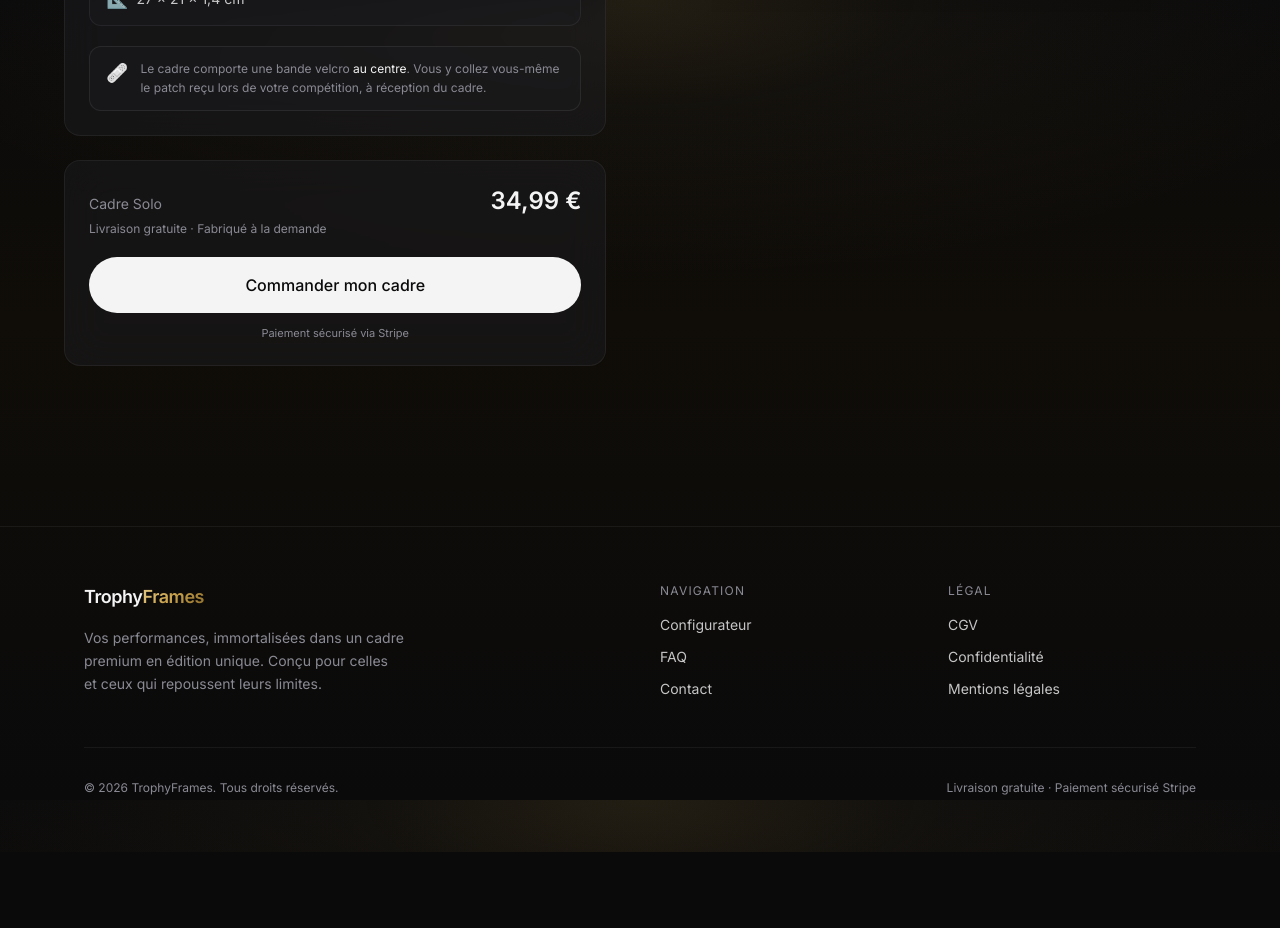
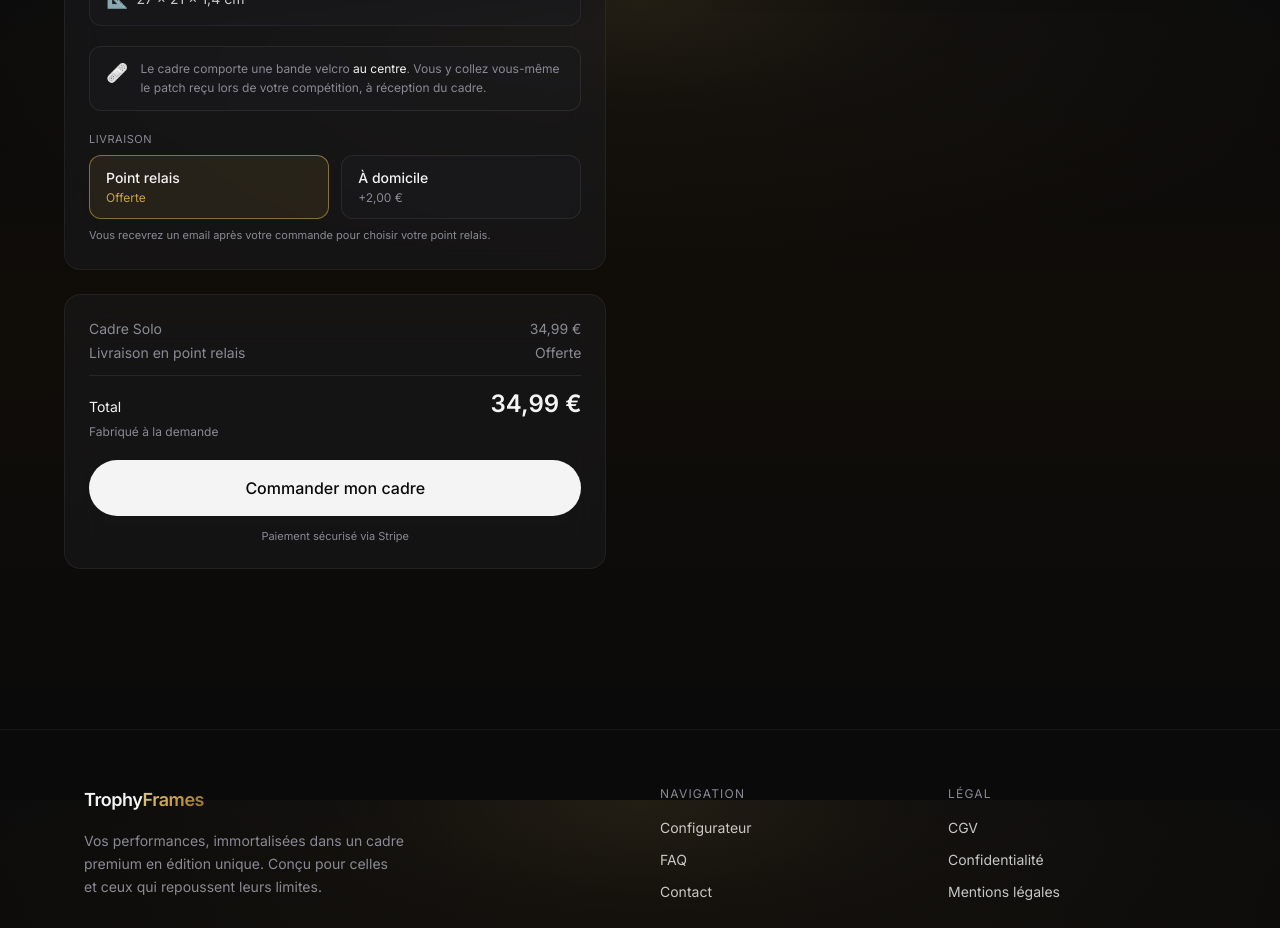
Before and after one commit to nathanwolf777/Nathan2, a Next.js app: page /configurateur in a window 1280 px wide. Shown: the part 800-1728 px from the top of the page. Before the commit the page ends 1652 px from the top, so only its background shows below. Built offline with nearby package versions, Linux system fonts and the light colour scheme; no server answers.

Commit message:
Add files via upload

```diff
--- a/src/app/api/checkout/route.ts
+++ b/src/app/api/checkout/route.ts
@@ -1,6 +1,13 @@
 import { NextRequest, NextResponse } from "next/server";
 import { stripe } from "@/lib/stripe";
-import { priceFor, labelFor, isDuoType, FrameConfig } from "@/data/product";
+import {
+  priceFor,
+  labelFor,
+  isDuoType,
+  shippingCost,
+  shippingLabel,
+  FrameConfig,
+} from "@/data/product";
 
 export async function POST(req: NextRequest) {
   try {
@@ -33,6 +40,21 @@ export async function POST(req: NextRequest) {
           },
           quantity: 1,
         },
+        // Shipping as its own line so the customer sees the breakdown.
+        ...(shippingCost(config.shipping) > 0
+          ? [
+              {
+                price_data: {
+                  currency: "eur" as const,
+                  product_data: {
+                    name: shippingLabel(config.shipping),
+                  },
+                  unit_amount: Math.round(shippingCost(config.shipping) * 100),
+                },
+                quantity: 1,
+              },
+            ]
+          : []),
       ],
       shipping_address_collection: {
         allowed_countries: [
@@ -42,6 +64,7 @@ export async function POST(req: NextRequest) {
       },
       metadata: {
         frameConfig: JSON.stringify(compact).slice(0, 490),
+        livraison: shippingLabel(config.shipping),
       },
       success_url: `${baseUrl}/confirmation?session_id={CHECKOUT_SESSION_ID}`,
       cancel_url: `${baseUrl}/configurateur`,
--- a/src/app/confirmation/page.tsx
+++ b/src/app/confirmation/page.tsx
@@ -5,7 +5,12 @@ import { useSearchParams } from "next/navigation";
 import { motion } from "framer-motion";
 import Link from "next/link";
 import FramePreview from "@/components/FramePreview";
-import { FrameConfig, defaultConfig } from "@/data/product";
+import {
+  FrameConfig,
+  defaultConfig,
+  labelFor,
+  shippingLabel,
+} from "@/data/product";
 
 interface Summary {
   id: string;
@@ -98,7 +103,7 @@ function Confirmation() {
                 <Row label="Référence" value={data.id} />
                 <Row
                   label="Modèle"
-                  value={`Cadre ${data.config.type === "duo" ? "Duo" : "Solo"}`}
+                  value={`Cadre ${labelFor(data.config.type)}`}
                 />
                 <Row
                   label="Montant"
@@ -107,8 +112,22 @@ function Confirmation() {
                     currency: "EUR",
                   })}
                 />
-                <Row label="Livraison" value="Gratuite" />
+                <Row
+                  label="Livraison"
+                  value={shippingLabel(data.config.shipping)}
+                />
               </div>
+
+              {data.config.shipping === "relay" && (
+                <div className="rounded-2xl border border-accent/40 bg-accent/[0.07] px-5 py-4 mb-6 text-left">
+                  <p className="text-sm text-pearl leading-relaxed">
+                    Vous avez choisi la{" "}
+                    <span className="font-medium">livraison en point relais</span>.
+                    Vous allez recevoir un email pour choisir le point relais de
+                    votre choix.
+                  </p>
+                </div>
+              )}
               <Link
                 href="/"
                 className="inline-block px-6 py-3 rounded-full bg-pearl text-ink font-medium hover:bg-white transition-colors"
--- a/src/app/page.tsx
+++ b/src/app/page.tsx
@@ -8,7 +8,6 @@ import ReviewsCarousel from "@/components/ReviewsCarousel";
 import ReviewForm from "@/components/ReviewForm";
 import FrameEnterButton from "@/components/FrameEnterButton";
 import HeroMedia from "@/components/HeroMedia";
-import AmbientBackground from "@/components/AmbientBackground";
 import { PRICE_SOLO } from "@/data/product";
 
 const features = [
@@ -70,7 +69,6 @@ const steps = [
 export default function Home() {
   return (
     <div className="relative overflow-x-clip">
-      <AmbientBackground />
       {/* ambient glow */}
       <div className="pointer-events-none absolute top-0 left-1/2 -translate-x-1/2 w-[min(800px,100vw)] h-[500px] sm:h-[800px] rounded-full bg-accent/5 blur-[120px]" />
 
--- a/src/components/Configurator.tsx
+++ b/src/components/Configurator.tsx
@@ -10,6 +10,10 @@ import {
   COUNTRY_LABEL,
   flagEmoji,
   priceFor,
+  totalFor,
+  shippingCost,
+  shippingLabel,
+  SHIPPING_HOME_SURCHARGE,
   labelFor,
   isDuoType,
   FRAME_DIMENSIONS,
@@ -285,23 +289,83 @@ export default function Configurator({
                   du cadre.
                 </p>
               </div>
+
+              {/* delivery choice */}
+              <div>
+                <div className="text-[11px] tracking-wider text-mist uppercase mb-2">
+                  Livraison
+                </div>
+                <div className="grid grid-cols-2 gap-3">
+                  <button
+                    type="button"
+                    onClick={() => update("shipping", "relay")}
+                    className={`rounded-xl border px-4 py-3 text-left transition-all ${
+                      config.shipping === "relay"
+                        ? "border-accent/60 bg-accent/10"
+                        : "border-white/[0.08] bg-smoke/40 hover:border-white/20"
+                    }`}
+                  >
+                    <div className="text-sm font-medium">Point relais</div>
+                    <div className="text-xs text-accent mt-0.5">Offerte</div>
+                  </button>
+                  <button
+                    type="button"
+                    onClick={() => update("shipping", "home")}
+                    className={`rounded-xl border px-4 py-3 text-left transition-all ${
+                      config.shipping === "home"
+                        ? "border-accent/60 bg-accent/10"
+                        : "border-white/[0.08] bg-smoke/40 hover:border-white/20"
+                    }`}
+                  >
+                    <div className="text-sm font-medium">À domicile</div>
+                    <div className="text-xs text-mist mt-0.5">
+                      +{SHIPPING_HOME_SURCHARGE.toFixed(2).replace(".", ",")} €
+                    </div>
+                  </button>
+                </div>
+
+                {config.shipping === "relay" && (
+                  <p className="text-[11px] text-mist leading-relaxed mt-2">
+                    Vous recevrez un email après votre commande pour choisir
+                    votre point relais.
+                  </p>
+                )}
+              </div>
             </div>
 
             {/* order box */}
             <div className="glass rounded-2xl p-6 mt-6">
-              <div className="flex items-baseline justify-between mb-1">
-                <span className="text-sm text-mist">
-                  Cadre {labelFor(config.type)}
-                </span>
-                <span className="text-2xl font-semibold">
+              <div className="flex items-baseline justify-between text-sm text-mist">
+                <span>Cadre {labelFor(config.type)}</span>
+                <span>
                   {priceFor(config.type).toLocaleString("fr-FR", {
                     style: "currency",
                     currency: "EUR",
                   })}
                 </span>
               </div>
-              <div className="text-xs text-mist mb-5">
-                Livraison gratuite · Fabriqué à la demande
+              <div className="flex items-baseline justify-between text-sm text-mist mt-1">
+                <span>{shippingLabel(config.shipping)}</span>
+                <span>
+                  {config.shipping === "home"
+                    ? shippingCost(config.shipping).toLocaleString("fr-FR", {
+                        style: "currency",
+                        currency: "EUR",
+                      })
+                    : "Offerte"}
+                </span>
+              </div>
+              <div className="flex items-baseline justify-between mt-3 pt-3 border-t border-white/[0.08]">
+                <span className="text-sm text-pearl">Total</span>
+                <span className="text-2xl font-semibold">
+                  {totalFor(config.type, config.shipping).toLocaleString(
+                    "fr-FR",
+                    { style: "currency", currency: "EUR" }
+                  )}
+                </span>
+              </div>
+              <div className="text-xs text-mist mb-5 mt-1">
+                Fabriqué à la demande
               </div>
 
               {error && (
--- a/src/components/HeroMedia.tsx
+++ b/src/components/HeroMedia.tsx
@@ -41,10 +41,10 @@ export default function HeroMedia() {
       <motion.div
         animate={{ y: [0, -10, 0] }}
         transition={{ duration: 7, repeat: Infinity, ease: "easeInOut" }}
-        className="relative grid grid-cols-5 gap-2 sm:gap-3 items-stretch"
+        className="relative flex flex-col gap-3"
       >
-        {/* LEFT — video (or placeholder) */}
-        <div className="col-span-3 relative rounded-2xl overflow-hidden shadow-2xl border border-white/[0.06] min-h-[380px]">
+        {/* TOP — the video, full width for maximum presence */}
+        <div className="relative rounded-2xl overflow-hidden shadow-2xl border border-white/[0.06] aspect-video">
           {hasVideo ? (
             <video
               ref={videoRef}
@@ -78,8 +78,8 @@ export default function HeroMedia() {
           />
         </div>
 
-        {/* RIGHT — two stacked photos */}
-        <div className="col-span-2 grid grid-rows-2 gap-2 sm:gap-3">
+        {/* BOTTOM — two photos side by side */}
+        <div className="grid grid-cols-2 gap-3">
           <PhotoTile
             src="/cadre-hero.jpg"
             alt="Cadre souvenir TrophyFrames — modèle Duo"
@@ -109,7 +109,7 @@ function PhotoTile({
     <motion.div
       whileHover={{ scale: 1.03 }}
       transition={{ type: "spring", stiffness: 220, damping: 22 }}
-      className="relative rounded-2xl overflow-hidden shadow-2xl border border-white/[0.06]"
+      className="relative rounded-2xl overflow-hidden shadow-2xl border border-white/[0.06] aspect-[4/5]"
     >
       <Image
         src={src}
--- a/src/data/product.ts
+++ b/src/data/product.ts
@@ -12,6 +12,27 @@ export interface FrameConfig {
   rankingOverall: string; // #OV — classement général
   rankingAge: string; // #AG — classement catégorie d'âge
   showRanking: boolean; // afficher ou non les classements #OV / #AG
+  shipping: ShippingMethod; // mode de livraison choisi
+}
+
+// Modes de livraison. Le point relais est offert, le domicile est majoré.
+export type ShippingMethod = "relay" | "home";
+
+export const SHIPPING_HOME_SURCHARGE = 2;
+
+export function shippingCost(method: ShippingMethod): number {
+  return method === "home" ? SHIPPING_HOME_SURCHARGE : 0;
+}
+
+export function shippingLabel(method: ShippingMethod): string {
+  return method === "home"
+    ? "Livraison à domicile"
+    : "Livraison en point relais";
+}
+
+// Prix total = cadre + livraison.
+export function totalFor(type: FrameType, method: ShippingMethod): number {
+  return priceFor(type) + shippingCost(method);
 }
 
 // Pays figé : France uniquement pour l'instant.
@@ -61,6 +82,7 @@ export const defaultConfig: FrameConfig = {
   rankingOverall: "57",
   rankingAge: "128",
   showRanking: true,
+  shipping: "relay",
 };
 
 export function flagEmoji(code: string): string {
```
Also changed, not shown: src/lib/email.ts (+23 -2 lines).
